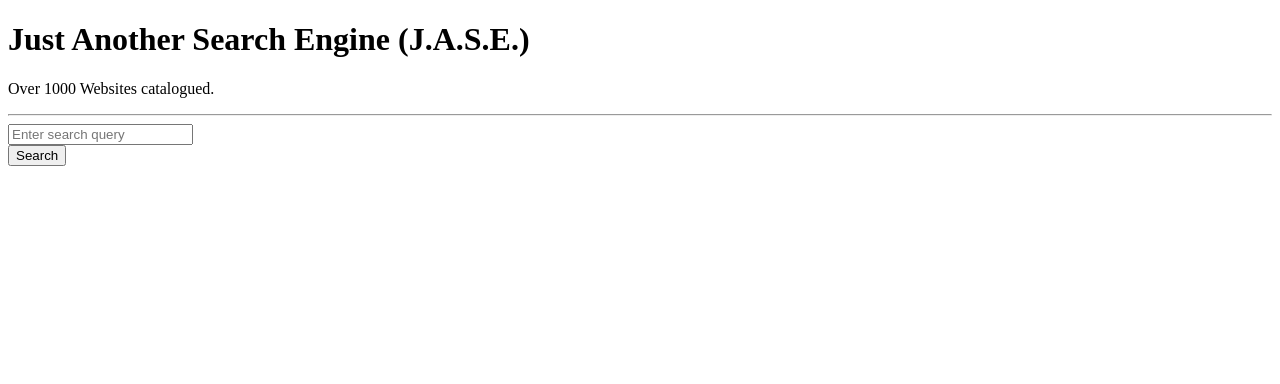
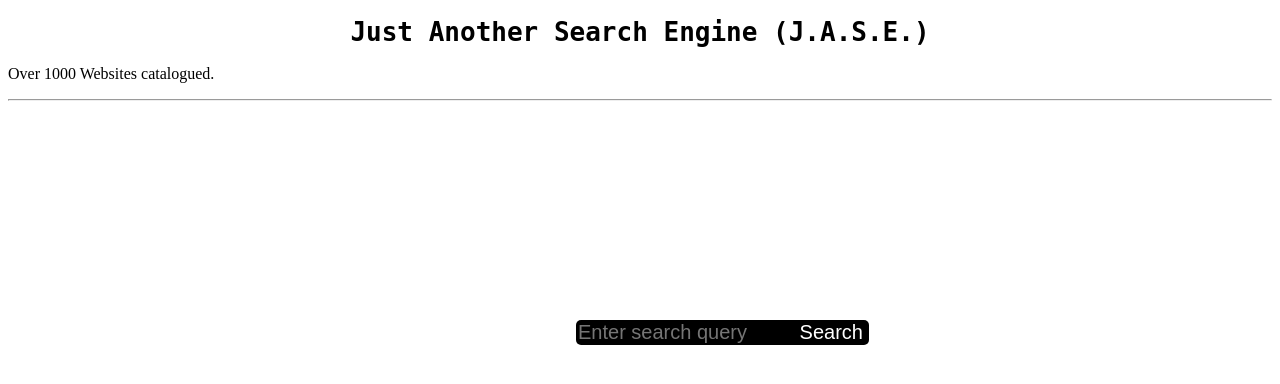
Before and after one commit to 507-Software/jasesearchengine, a Flask app: page / in a window 1280 px wide. Shown: the top 384 px of the page. Run offline with Flask 3, Linux system fonts and the light colour scheme.

Commit message:
Update index.html

```diff
--- a/templates/index.html
+++ b/templates/index.html
@@ -4,7 +4,38 @@
     <meta charset="UTF-8">
     <meta name="viewport" content="width=device-width, initial-scale=1.0">
     <style>
+    title {
+  font-family: monospace;
+  text-align: center;
+}
 
+h1 {
+  font-family: monospace;
+  text-align: center;
+
+}
+
+input{
+  position:absolute;
+  color: white;
+  background-color:black;
+  border:none;
+  border-radius: 5px;
+  left:45%;
+  top:40%;
+  font-size:20px;
+}
+
+button {
+  position:absolute;
+  left:62%;
+  top:40%;
+  color:white;
+  background-color:black;
+  border:none;
+  border-radius:5px;
+  font-size:20px;
+}
     </style>
     <title>J.A.S.E.</title>
 </head>
```
